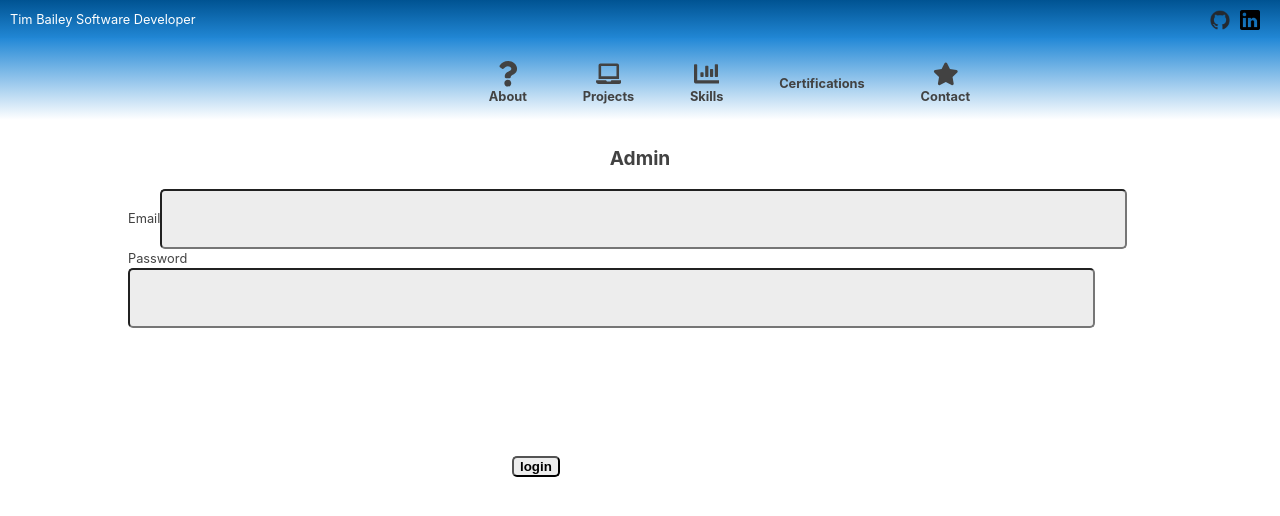
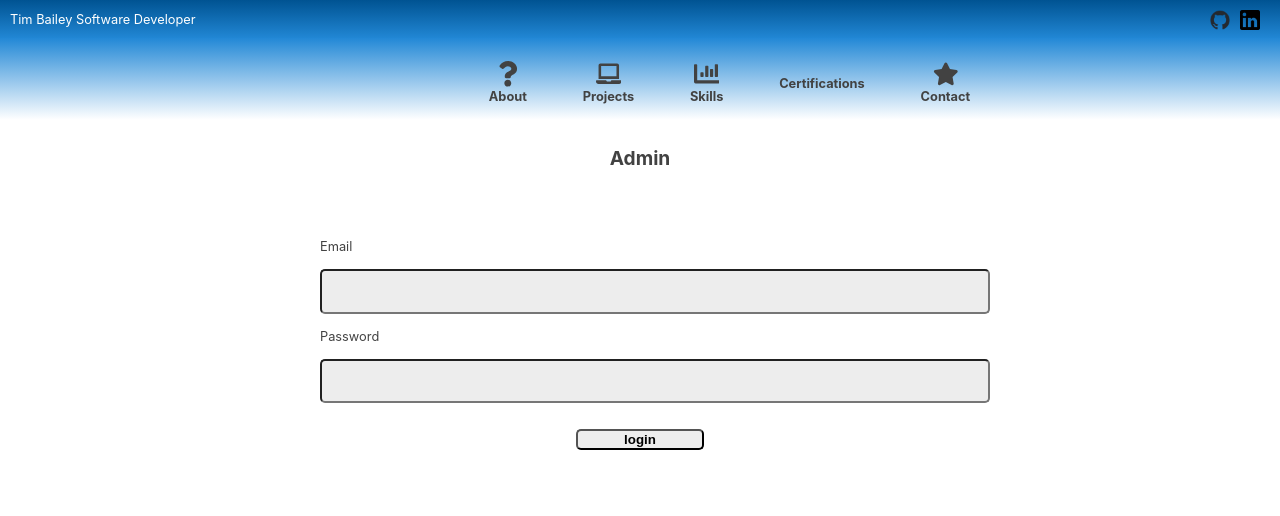
Before and after one commit to t-cbailey/portfolio, a React (Vite) app: page /admin in a window 1280 px wide. Shown: the top 516 px of the page. Built offline with nearby package versions, Linux system fonts and the light colour scheme; some icons are missing.

Commit message:
form styles unified

```diff
--- a/src/components/AddProject.tsx
+++ b/src/components/AddProject.tsx
@@ -75,7 +75,7 @@ function AddProject() {
     return (
       <>
         <h2 id="addProjTitle">Add project</h2>
-        <form id="inputForm">
+        <form className="form">
           <label className="inputLabel" htmlFor="name">
             name
           </label>
@@ -147,10 +147,10 @@ function AddProject() {
             name="stack"
             type="text"
           />
+          <button className="submitButton" onClick={handleSubmit} type="submit">
+            Submit
+          </button>
         </form>
-        <button onClick={handleSubmit} type="submit">
-          Submit
-        </button>
       </>
     );
 }
--- a/src/components/Admin.tsx
+++ b/src/components/Admin.tsx
@@ -51,7 +51,7 @@ function Admin() {
       <>
         <h2 id="adminTitle">Admin</h2>
         {error !== "" && <h3 id="error">{error}</h3>}
-        <form id="loginForm" action="submit">
+        <form className="form" action="submit">
           <label className="inputLabel" htmlFor="emailInput">
             Email
           </label>
@@ -72,16 +72,16 @@ function Admin() {
             id="passwordInput"
             type="text"
           />
+          <button className="submitButton" onClick={handleSubmit} type="submit">
+            login
+          </button>
         </form>
-        <button id="loginButton" onClick={handleSubmit} type="submit">
-          login
-        </button>
       </>
     );
   } else {
     return (
       <>
-        <p>Logged in!</p>
+        <p id="loginNotification">Logged in!</p>
         <AddProject />
       </>
     );
--- a/src/components/Contact.tsx
+++ b/src/components/Contact.tsx
@@ -57,7 +57,7 @@ function Contact({ setCurrentPage }: ContactProps) {
   else
     return (
       <>
-        <form id="contactForm">
+        <form className="form">
           <input
             type="text"
             placeholder="Name"
@@ -82,7 +82,7 @@ function Contact({ setCurrentPage }: ContactProps) {
             placeholder="Message"
             {...messageBody}
           />
-          <button id="submitButton" type="submit" onClick={handleSubmit}>
+          <button className="submitButton" type="submit" onClick={handleSubmit}>
             Submit
           </button>
         </form>
--- a/src/styling/addProject.css
+++ b/src/styling/addProject.css
@@ -1,12 +1,3 @@
 #addProjTitle {
   text-align: center;
 }
-#inputForm {
-  max-width: 80%;
-  margin-left: 10%;
-}
-
-.inputField {
-  max-width: 90%;
-  margin: auto;
-}
--- a/src/styling/admin.css
+++ b/src/styling/admin.css
@@ -7,14 +7,6 @@
   margin-left: 10%;
 }
 
-#loginForm {
-  max-width: 80%;
-  padding-left: 10%;
+#loginNotification {
+  margin-left: 5%;
 }
-
-#loginButton {
-  margin: 10% 40%;
-
-  text-align: center;
-  max-width: 20%;
-}
--- a/src/styling/contact.css
+++ b/src/styling/contact.css
@@ -1,4 +1,4 @@
-#contactForm {
+.form {
   margin: 5% auto;
   width: 80%;
   max-width: 80%;
@@ -38,12 +38,12 @@
 }
 
 @media only screen and (min-width: 1200px) {
-  #contactForm {
+  .form {
     width: 50%;
     max-width: 80%;
   }
 
-  #submitButton {
+  .submitButton {
     align-self: center;
     width: 20%;
   }
```
